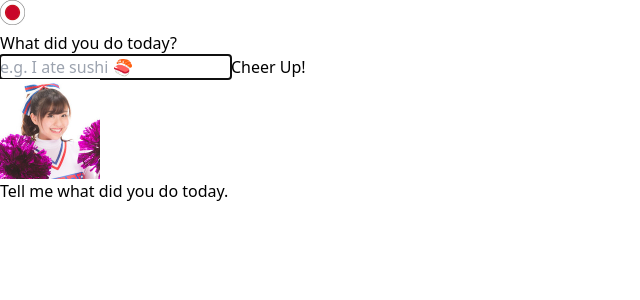
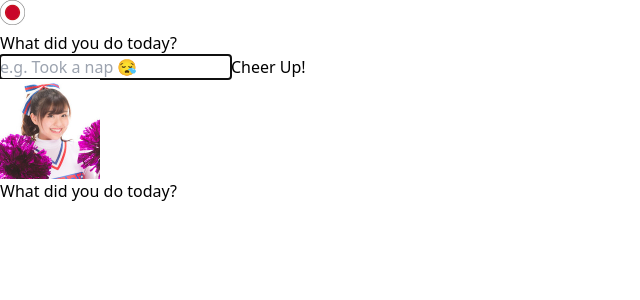
Before and after one commit to yukio5347/chatgpt-cheerup, a Next.js app: page / in a window 1280 px wide. Shown: the top 300 px of the page, without its empty margins (0-640 px from the left). Built offline with nearby package versions, Linux system fonts and the light colour scheme.

Commit message:
change some text in pages/index.tsx

```diff
--- a/pages/index.tsx
+++ b/pages/index.tsx
@@ -7,6 +7,7 @@ export default function Home() {
   const [result, setResult] = useState('');
   const [processing, setProcessing] = useState(false);
   const [english, setEnglish] = useState(true);
+  const label = english ? 'What did you do today?' : '今日は何をしましたか？';
 
   async function onSubmit(event: FormEvent<HTMLFormElement>) {
     event.preventDefault();
@@ -72,16 +73,14 @@ export default function Home() {
           </button>
         </div>
         <form onSubmit={onSubmit}>
-          <label htmlFor="text" className="block mb-2 font-medium">
-            {english ? 'What did you do today?' : '今日は何をしましたか？'}
-          </label>
+          <label htmlFor="text" className="block mb-2 font-medium">{label}</label>
           <div className="flex justify-between">
             <input
               id="text"
               type="text"
               name="message"
               className={'flex-auto bg-gray-50 border border-r-0 rounded-l-md focus:ring-sky-500 focus:border-sky-500 block w-full px-3 py-2' + (processing ? ' cursor-not-allowed' : '')}
-              placeholder={english ? 'e.g. I ate sushi 🍣' : 'お寿司を食べました 🍣'}
+              placeholder={english ? 'e.g. Took a nap 😪' : '昼寝しました 😪'}
               maxLength={100}
               required
               autoFocus
@@ -116,7 +115,7 @@ export default function Home() {
               priority
             />
             <div className="mt-3 p-4 bg-red-50 relative rounded-lg before:content-[''] before:absolute before:-top-4 before:left-10 before:border-8 before:border-transparent before:border-b-8 before:border-b-red-50">
-              {result || (english ? 'Tell me what did you do today.' : '今日はどんなことをしたの？')}
+              {result || label}
             </div>
           </div>
         </form>
```
